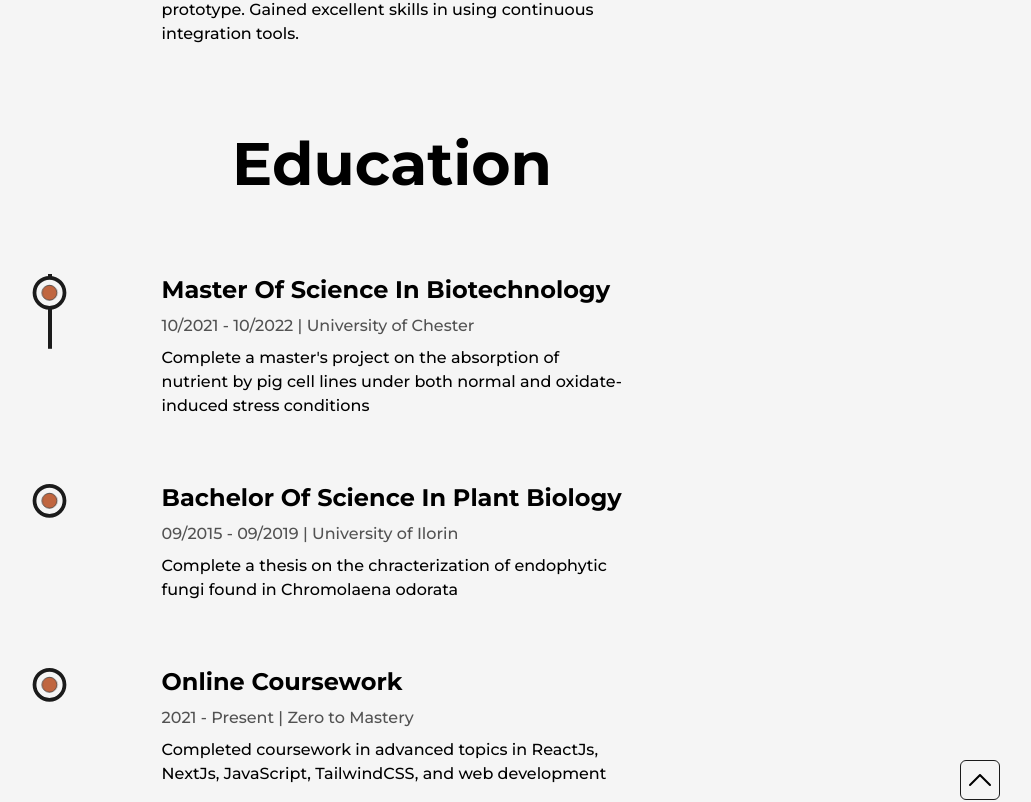
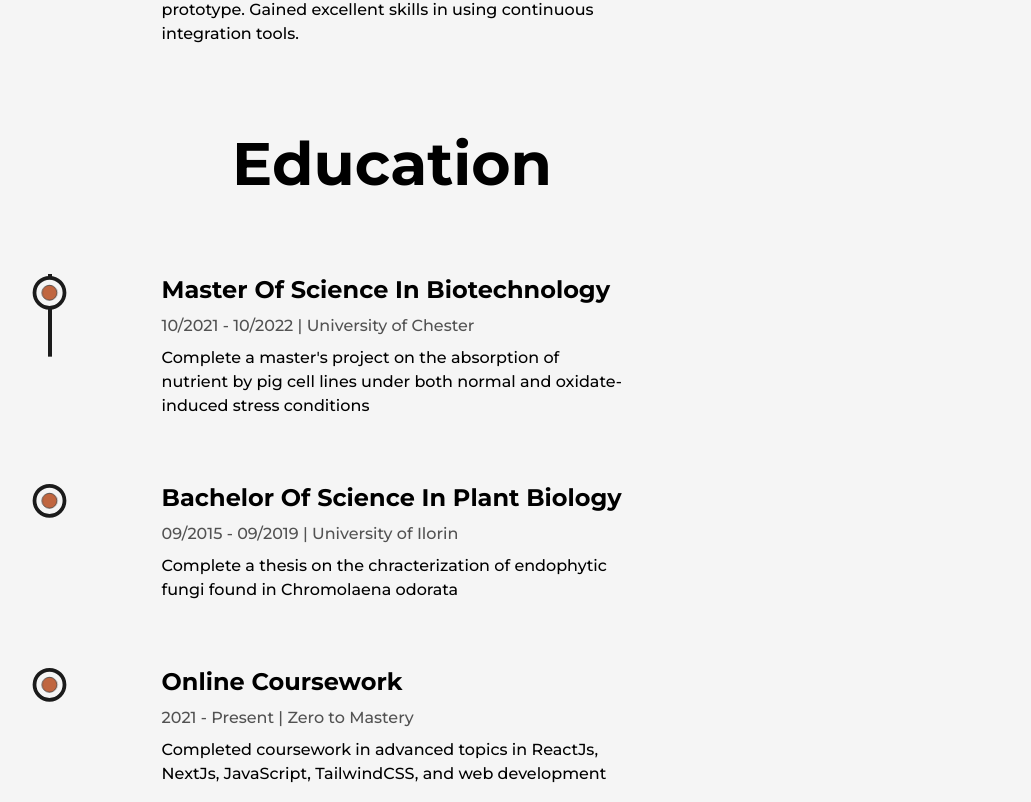
Before and after one commit to Abideen-program/abideen, a Next.js app: page /about in a window 1280 px wide. Shown: the part 3200-4002 px from the top of the page, without its empty margins (248-1279 px from the left). Built offline with nearby package versions, Linux system fonts and the light colour scheme; what @xpd/tailwind-3dtransforms would draw is missing.

Commit message:
job done

```diff
--- a/components/Education.tsx
+++ b/components/Education.tsx
@@ -40,7 +40,7 @@ const Education = () => {
   });
 
   return (
-    <div className="3xl:my-40">
+    <div className="3xl:my-40 mb-5 lg:mb-20">
       <h2 className="my-8 lg:my-20 mt-4 md:mt-16 text-3xl lg:text-6xl text-center font-bold w-full mb-8 md:mb-20">
         Education
       </h2>
--- a/pages/_app.tsx
+++ b/pages/_app.tsx
@@ -17,7 +17,7 @@ export default function App({ Component, pageProps }: AppProps) {
     >
       <Navbar />
       <Component {...pageProps} />
-      <div className="absolute right-8 md:left-8 bottom-[180px] lg:left-auto lg:right-8 lg:bottom-28 3xl:bottom-[180px]">
+      <div className="absolute right-8 md:left-8 bottom-[180px] lg:left-auto lg:right-8 lg:bottom-28 3xl:bottom-[180px] 3xl:right-[130px]">
         <ScrollToTop />
       </div>
       <Footer />
--- a/pages/projects.tsx
+++ b/pages/projects.tsx
@@ -133,7 +133,7 @@ const projects = () => {
         <title>DevDeen | Projects Page</title>
         <meta name="description" content="projects done by DevDeen" />
       </Head>
-      <main className="w-full flex flex-col items-center justify-center dark:text-light">
+      <main className="w-full flex flex-col items-center justify-center dark:text-light mb-10 lg:mb-20 3xl:mb-40">
         <Layout className="pt-8">
           <AnimatedText
             text="The mind surpasses the intellect!"
```
